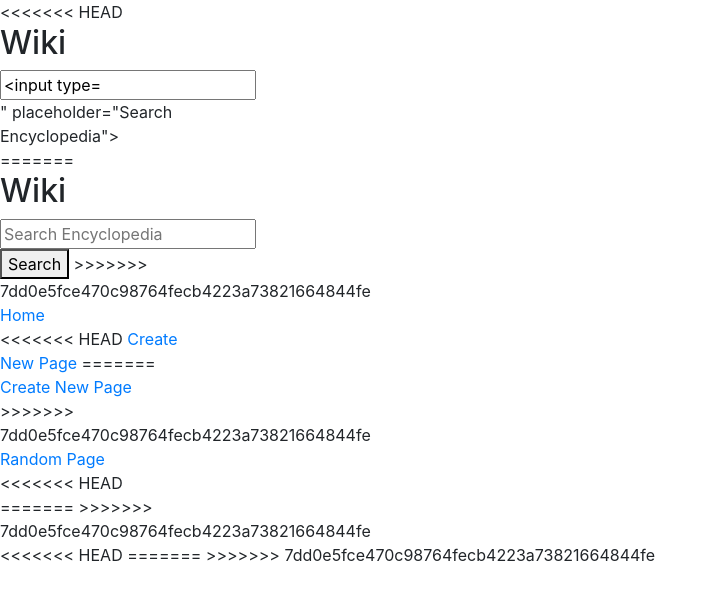
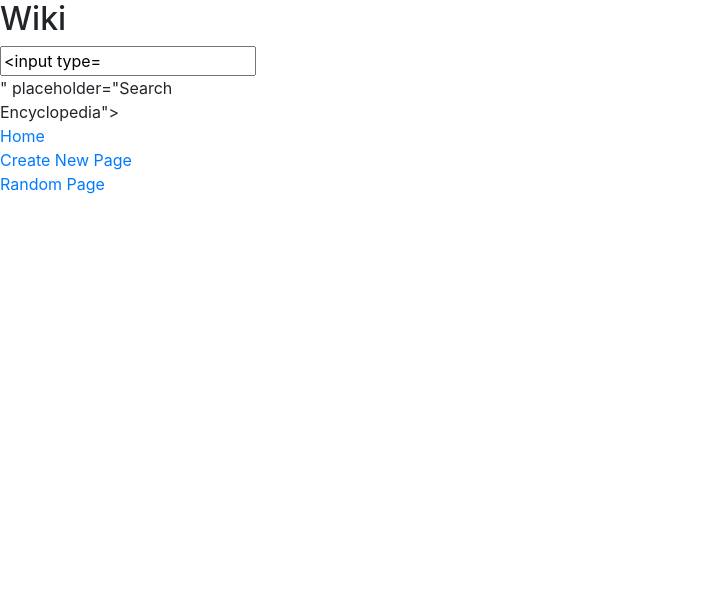
Before and after one commit to Abdulrahman215-cmd/wiki, a Django app: page /wiki/search/ in a window 1280 px wide. Shown: the top 601 px of the page, without its empty margins (0-718 px from the left). Run offline with Django 3.2, Linux system fonts and the light colour scheme; some libraries are stand-ins or nearby versions.

Commit message:
Update layout.html

```diff
--- a/encyclopedia/templates/encyclopedia/layout.html
+++ b/encyclopedia/templates/encyclopedia/layout.html
@@ -11,46 +11,27 @@
     <body>
         <div class="row">
             <div class="sidebar col-lg-2 col-md-3">
-<<<<<<< HEAD
                 <h2>Wiki</h2>
                 <form action="{% url 'search' %}" method="post">
                     <input name="query" class="search" value="{{ form.query }}" placeholder="Search Encyclopedia">
                     {% csrf_token %}
-=======
-                </form>
-                <h2>Wiki</h2>
-                <form action="{% url 'search' %}" method="get">
-                    <input class="search" type="text" name="q" placeholder="Search Encyclopedia">
-                    <button type="submit">Search</button>
->>>>>>> 7dd0e5fce470c98764fecb4223a73821664844fe
                 </form>
                 <div>
                     <a href="{% url 'index' %}">Home</a>
                 </div>
                 <div>
-<<<<<<< HEAD
                     <a href="{% url 'create' %}">Create New Page</a>
-=======
-                    <a href="{% url 'create_page' %}">Create New Page</a>
->>>>>>> 7dd0e5fce470c98764fecb4223a73821664844fe
                 </div>
                 <div>
                     <a href="{% url 'random' %}">Random Page</a>
                 </div>
-<<<<<<< HEAD
                 {% block nav %}
                 {% endblock %}
-=======
->>>>>>> 7dd0e5fce470c98764fecb4223a73821664844fe
             </div>
             <div class="main col-lg-10 col-md-9">
                 {% block body %}
                 {% endblock %}
             </div>
         </div>
-<<<<<<< HEAD
-
-=======
->>>>>>> 7dd0e5fce470c98764fecb4223a73821664844fe
     </body>
 </html>
```
